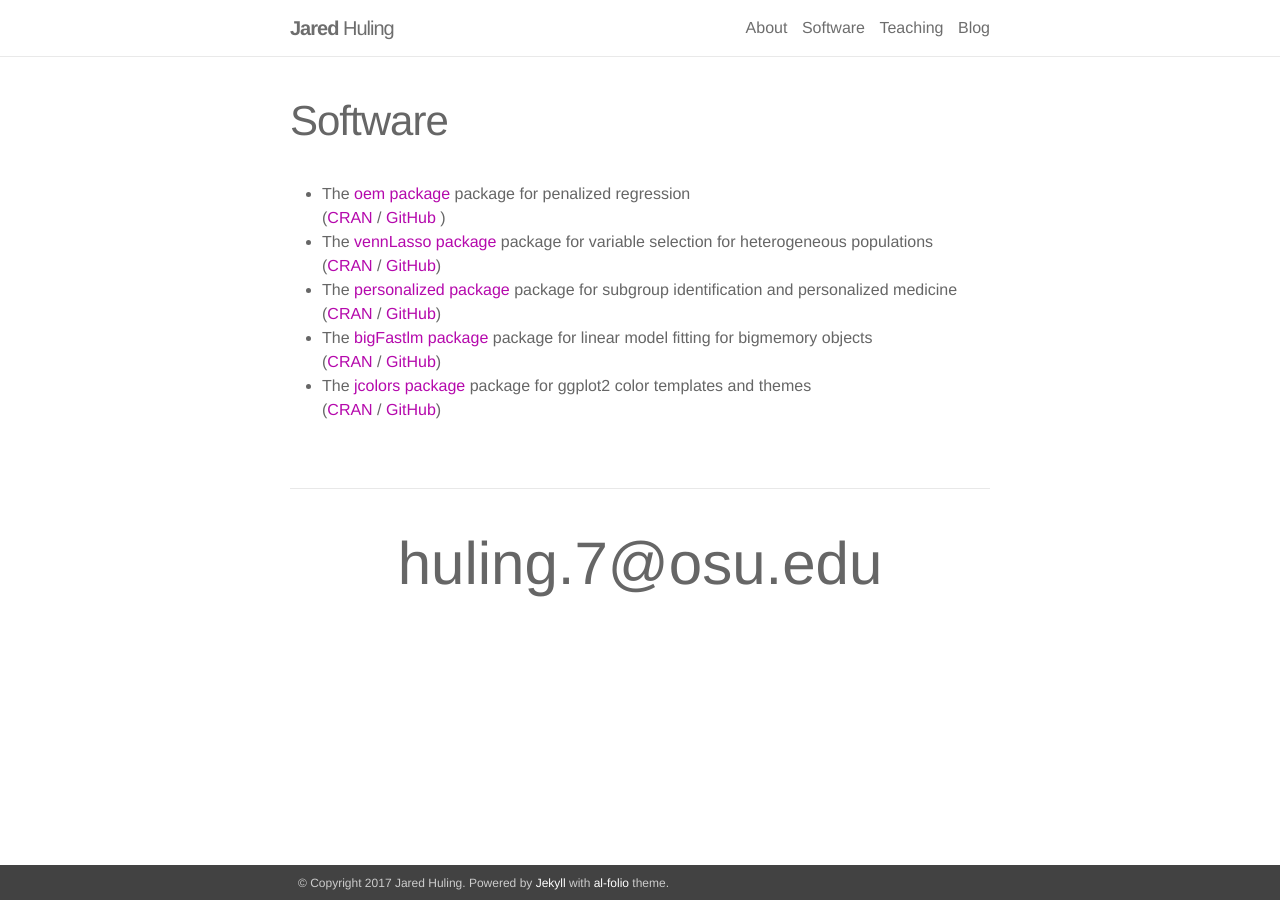
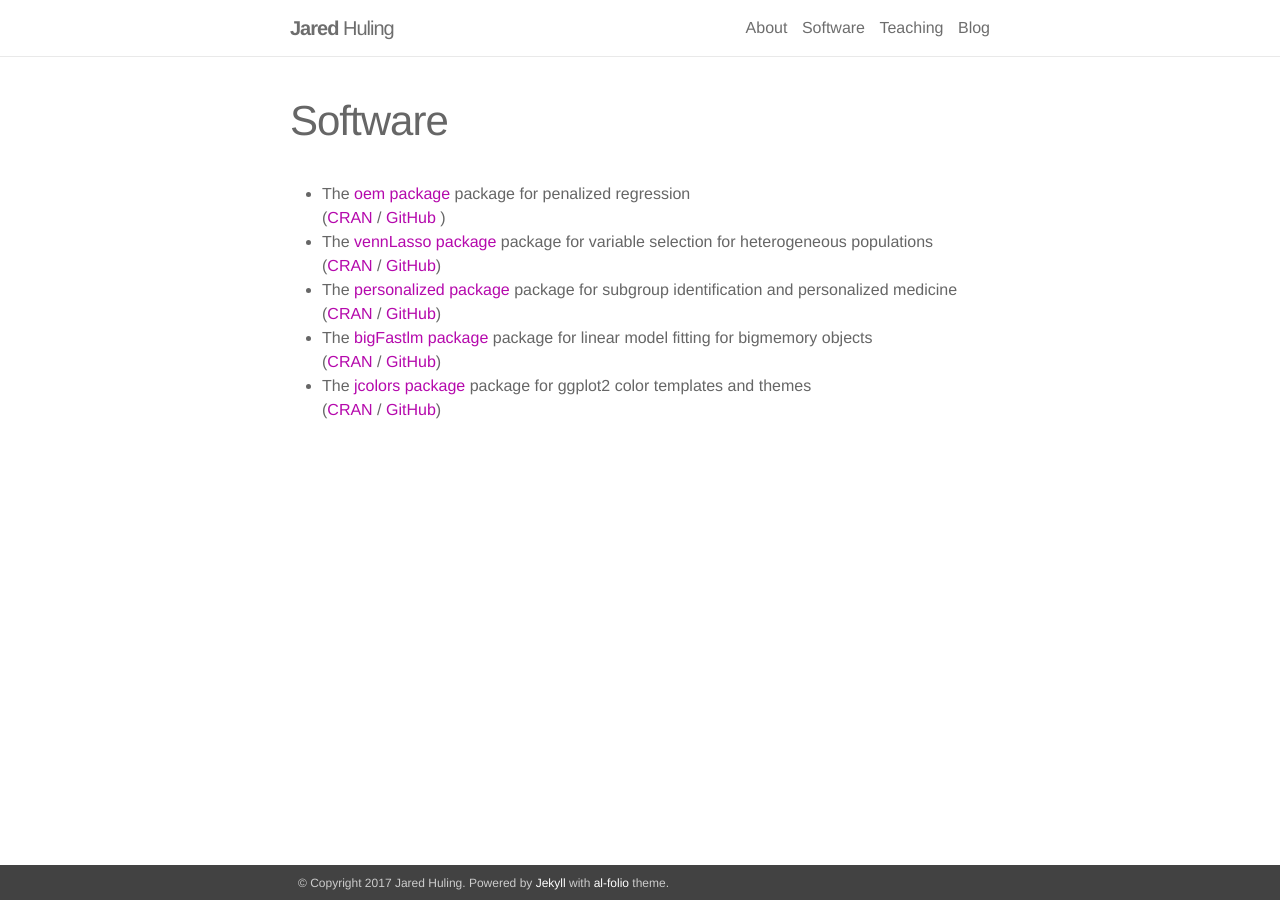
Before and after one commit to jaredhuling/jaredhuling.github.io, a Jekyll site: the page built from _pages/software.md, in a window 1280 px wide. Built offline with Jekyll 4.4.1, drawn with Linux system fonts in a browser that asks for light colours; nearby versions of some CDN libraries.

Commit message:
email test

```diff
--- a/_includes/email.html
+++ b/_includes/email.html
@@ -1,4 +1,4 @@
-<div class="social">
+<div class="address">
   <span class="contacticon center">
     <a>{{ site.email }}</a>
   </span>
--- a/_layouts/about.html
+++ b/_layouts/about.html
@@ -11,6 +11,9 @@
       <div class="address">
         {{ page.profile.address }}
       </div>
+      <div class="address">
+        <a href="mailto:{{ site.email }}"><i>Email</i></a>
+      </div>
     {% endif %}
   </div>
 {% endif %}
--- a/_layouts/page.html
+++ b/_layouts/page.html
@@ -20,6 +20,4 @@
     {% include social.html %}
   {% endif %}
 
-  {% include email.html %}
-
 </div>
```
